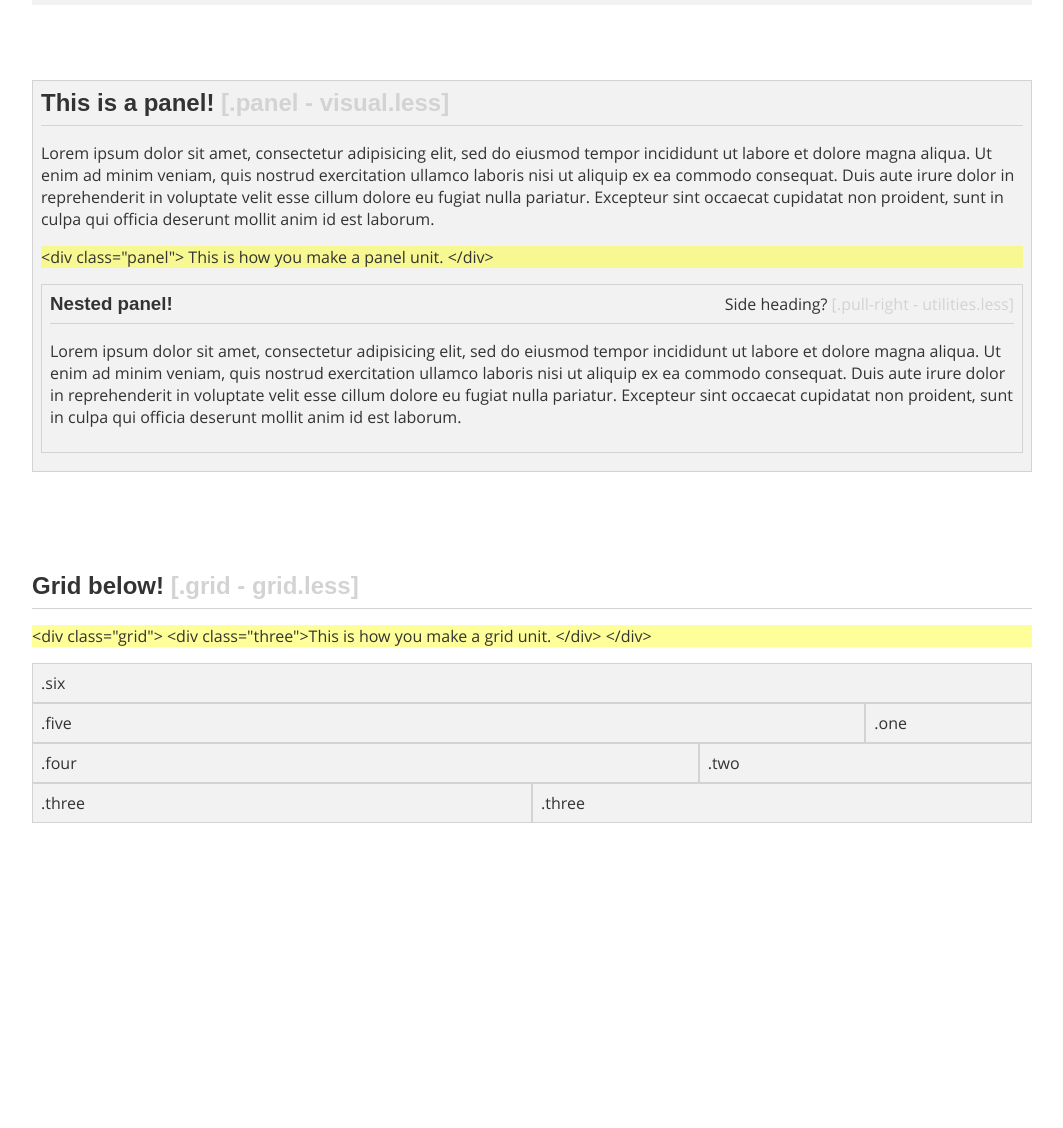
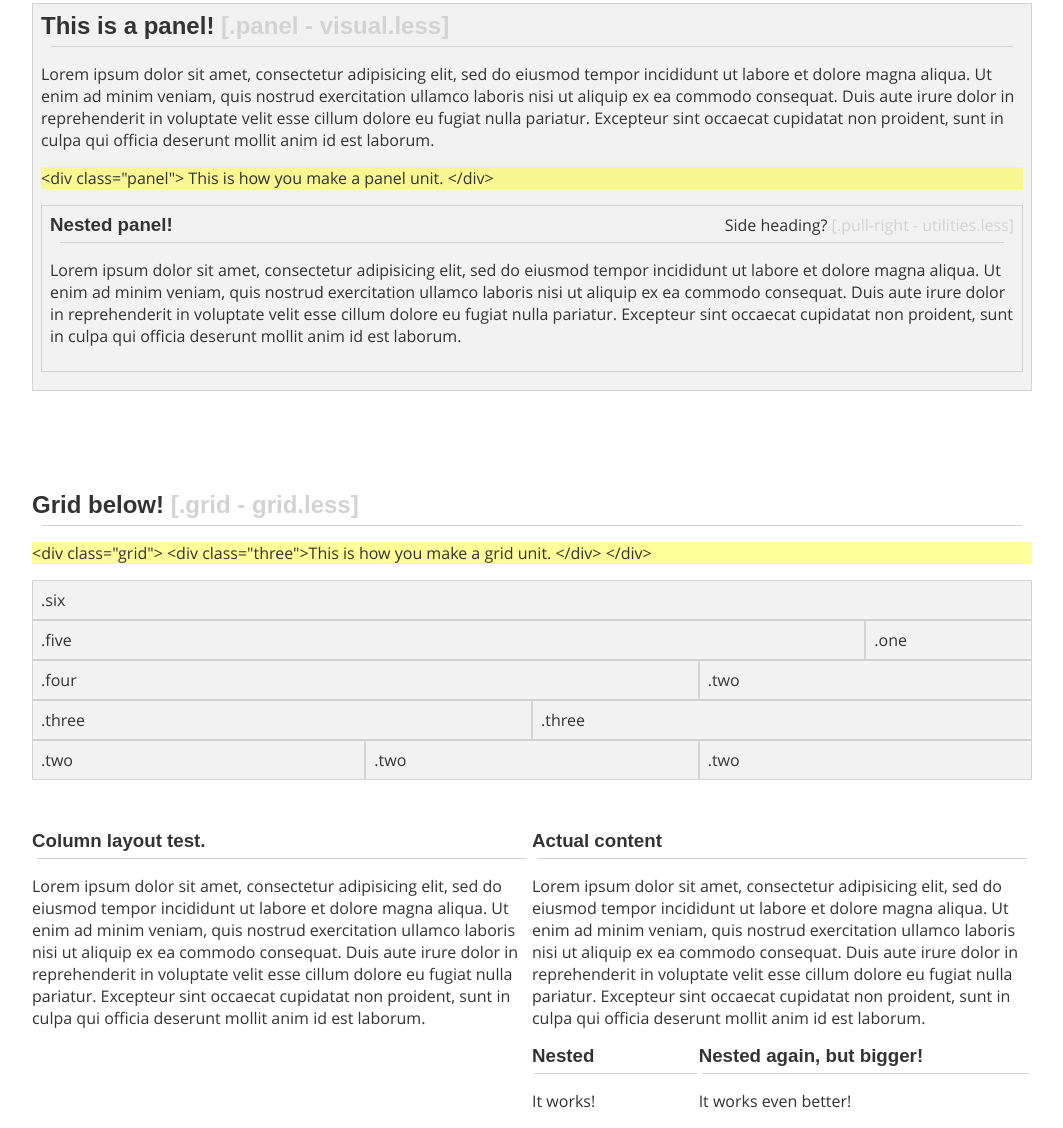
Before and after one commit to JonSnowbd/espalier, a website: page index.html in a window 1280 px wide. Shown: the part 641-1769 px from the top of the page, without its empty margins (108-1171 px from the left). Before the commit the page ends 1464 px from the top, so only its background shows below. Drawn offline with Linux system fonts and the light colour scheme; a web font is replaced by a local one.

Commit message:
Grid fixes, new clear fix utility.

```diff
--- a/index.html
+++ b/index.html
@@ -10,7 +10,7 @@
 
 		<!-- I hope you'll forgive the disgusting markup layout if you happen to even look at the source -->
 
-		<div class="container big-push-down">
+		<div class="container push-down">
 			<h1>Espalier testing zone!</h1>
 			<span class="text-mute">Also responsive, try resizing! [.text-mute - typography.less]</span>
 			<hr />
@@ -61,7 +61,7 @@
 			</div>
 		</div>
 
-		<div class="grid container">
+		<div class="grid container push-down">
 			<h2>Grid below! <span class="text-mute">[.grid - grid.less]</span></h2>
 			<hr />
 			<p class="text-highlight">&lt;div class="grid"&gt;
@@ -71,7 +71,41 @@
 			<div class="five panel">.five</div><div class="one panel">.one</div>
 			<div class="four panel panel">.four</div> <div class="two panel">.two</div>
 			<div class="three panel">.three</div> <div class="three panel">.three</div>
+			<div class="two panel">.two</div><div class="two panel">.two</div><div class="two panel">.two</div>
 		</div>
+
+        <div class="container grid">
+            <div class="three">
+                <h3>Column layout test.</h3>
+                <hr />
+                <p>Lorem ipsum dolor sit amet, consectetur adipisicing elit, sed do eiusmod
+                tempor incididunt ut labore et dolore magna aliqua. Ut enim ad minim veniam,
+                quis nostrud exercitation ullamco laboris nisi ut aliquip ex ea commodo
+                consequat. Duis aute irure dolor in reprehenderit in voluptate velit esse
+                cillum dolore eu fugiat nulla pariatur. Excepteur sint occaecat cupidatat non
+                proident, sunt in culpa qui officia deserunt mollit anim id est laborum.</p>
+            </div>
+            <div class="three grid">
+                <h3>Actual content</h3>
+                <hr />
+                <p>Lorem ipsum dolor sit amet, consectetur adipisicing elit, sed do eiusmod
+                tempor incididunt ut labore et dolore magna aliqua. Ut enim ad minim veniam,
+                quis nostrud exercitation ullamco laboris nisi ut aliquip ex ea commodo
+                consequat. Duis aute irure dolor in reprehenderit in voluptate velit esse
+                cillum dolore eu fugiat nulla pariatur. Excepteur sint occaecat cupidatat non
+                proident, sunt in culpa qui officia deserunt mollit anim id est laborum.</p>
+                <div class="two">
+                	<h3>Nested</h3>
+                	<hr />
+                	<p>It works!</p>
+                </div>
+                <div class="four">
+                	<h3>Nested again, but bigger!</h3>
+                	<hr />
+                	<p>It works even better!</p>
+                </div>
+            </div>
+        </div>
 
 	</body>
 
--- a/less/partials/grid.less
+++ b/less/partials/grid.less
@@ -1,6 +1,7 @@
 // The grid container
 .grid{
 	position:relative;
+	.clearfix();
 
 	&>div{
 		display:inline-block;
--- a/less/partials/typography.less
+++ b/less/partials/typography.less
@@ -37,9 +37,10 @@ hr{
 	border:none;
 	border-bottom:1px solid @dark;
 
-	height:1px
+	height:1px;
+    width:98%;
 
-	margin:5px 0;
+	margin:5px auto;
 
 }
 
--- a/less/partials/utilities.less
+++ b/less/partials/utilities.less
@@ -7,10 +7,22 @@
 }
 
 .push-down{
-	margin-bottom:75px !important;
+	margin-bottom:50px !important;
 }
 .big-push-down{
 	margin-bottom:100px !important;
+}
+.push-up{
+    margin-up:50px !important;
+}
+.clearfix{
+	&:before, &:after{
+		content:" ";
+		display:table;
+	}
+	&:after{
+		clear:both;
+	}
 }
 
 // The container, a responsive
```
Also changed, not shown: builtcss/main.css, builtcss/min/main.css.
